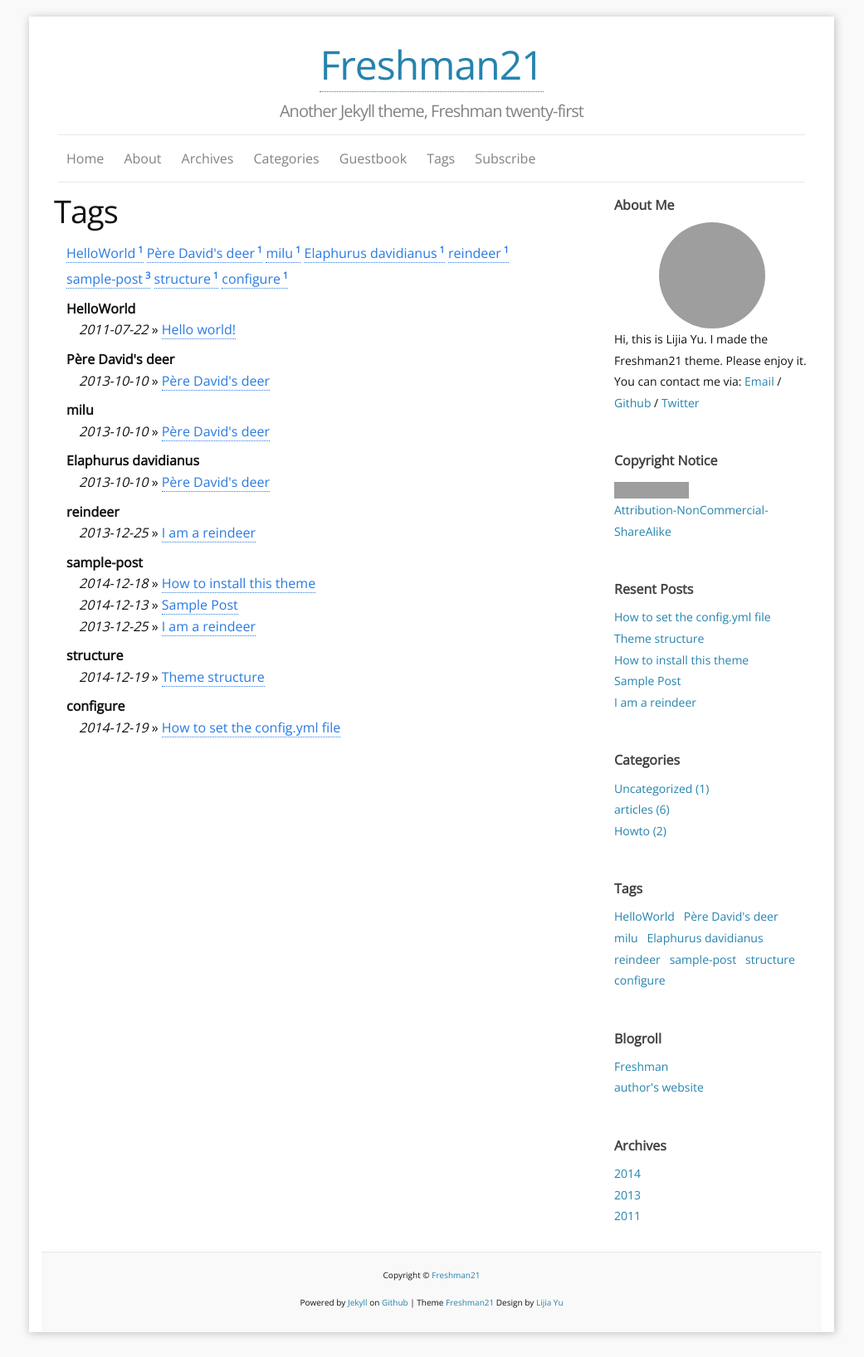
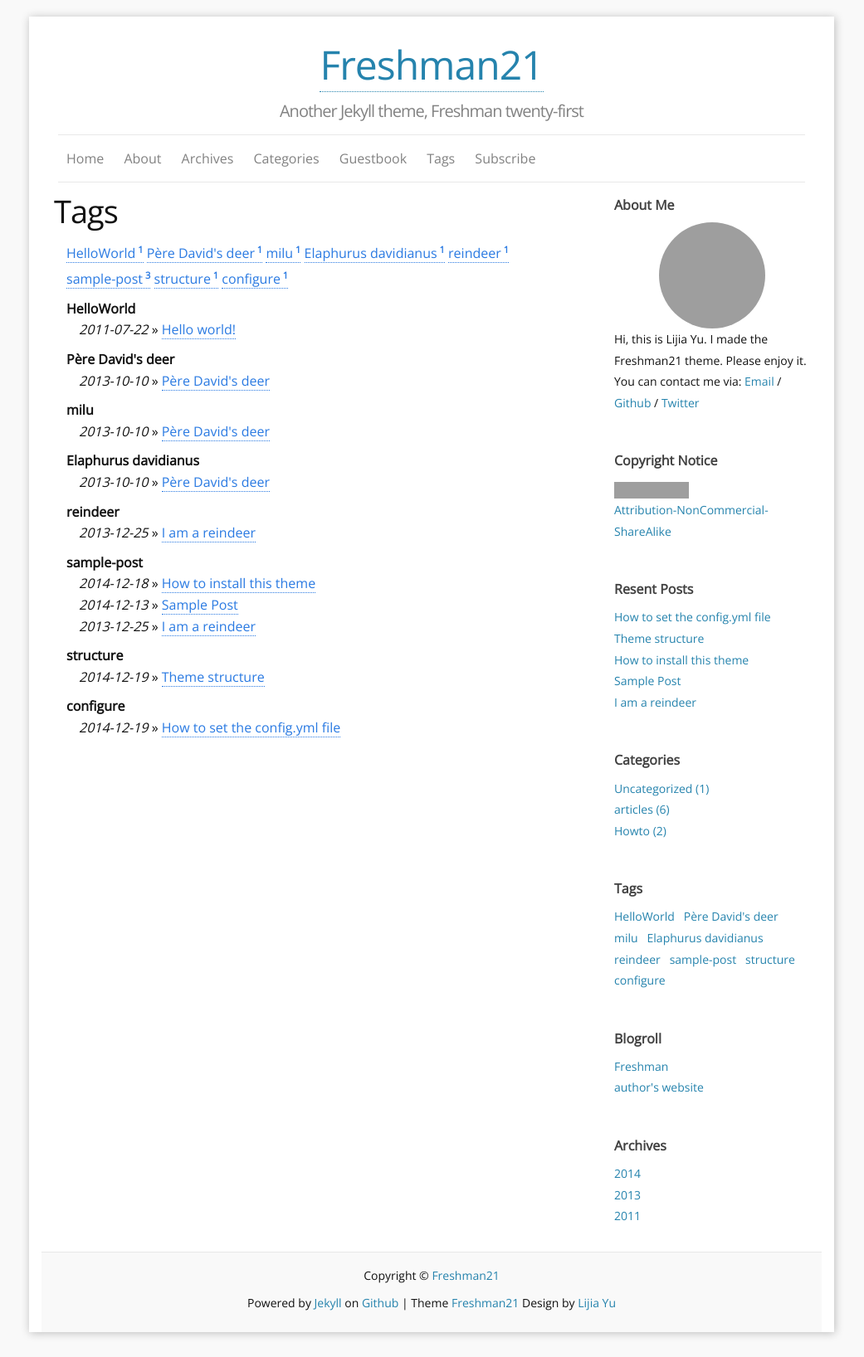
Before and after one commit to yulijia/freshman21, a Jekyll site: the page built from tags.md, in a window 1280 px wide. Shown: the whole page at 83% size, without its empty margins (120-1161 px from the left). Built offline with Jekyll 4.4.1, drawn with Linux system fonts in a browser that asks for light colours; grey boxes are pictures that could not be loaded.

Commit message:
update _layout.scss

```diff
--- a/_sass/_layout.scss
+++ b/_sass/_layout.scss
@@ -135,13 +135,9 @@
   border-top: 1px solid $grey-color-light;
   margin: $spacing-unit 0;
   padding: $spacing-unit 0;
-  font-size: 10px;
+  font-size: 14px;
 }
 
-.footer-heading {
-  font-size: 18px;
-  margin-bottom: $spacing-unit / 2;
-}
 
 
 /**
@@ -295,26 +291,3 @@ q:after {
   color: #DD1144;
   font-weight:bold;
 }
-
-
-/**
- * Only used for me
- */
-
-::selection {
-  background:#669900;
-  color: #fff;
-  text-shadow: none;
-}
-
-::-moz-selection {
-  background:#669900;
-  color: #fff;
-  text-shadow: none;
-}
-
-::-webkit-selection {
-  background:#669900;
-  color: #fff;
-  text-shadow: none;
-}
```
